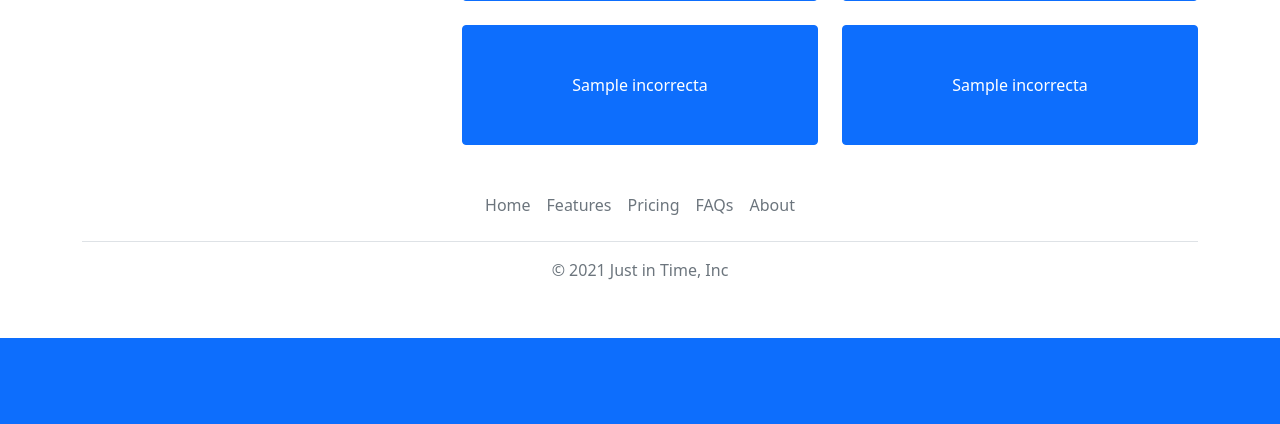
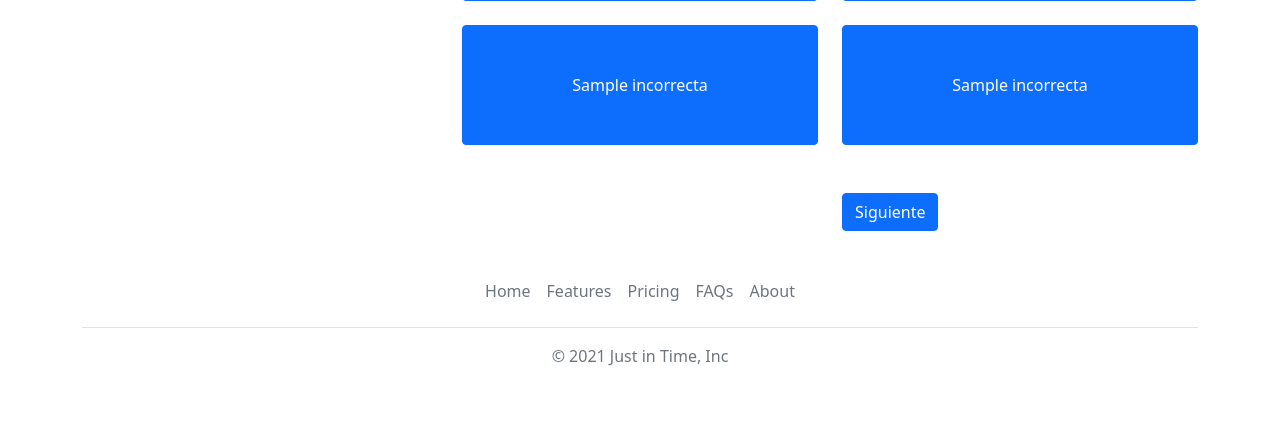
Before and after one commit to Biscaldi-Iv/TPI-Soporte, a Python web app: template mvc/templates/play/middQ.html in a window 1280 px wide. Shown: the part 765-1189 px from the top of the page. Before the commit the page ends 1103 px from the top, so only its background shows below. Run offline with Jinja, Linux system fonts and the light colour scheme; the template is opened without the code that fills it: most values are stand-ins (such as "Sample title", 1, 10 or a date in 2020).

Commit message:
middq-js done

```diff
--- a/Base_de_datos/connection.py
+++ b/Base_de_datos/connection.py
@@ -5,7 +5,7 @@ class DataBase:
     def __init__(self):
         self.connection = pymysql.connect(host='localhost',
                                           user='root',
-                                          password='4716650',
+                                          password='42330102',
                                           db='just_in_time')
 
         self.close()
--- a/mvc/templates/play/middQ.html
+++ b/mvc/templates/play/middQ.html
@@ -23,7 +23,7 @@
 {% block index %}
 <div class="container-fluid p-5 bg-primary text-white text-center" id="ctrPregunta">
   <h1>{{ pregunta+" ?"}}</h1>
-  <p>{{ _('Pregunta media') }}</p>
+  <p id="resultado">{{ _('Pregunta media') }}</p>
     <h2 id="countdown"></h2>
 </div>
 <div class="container mt-5">
@@ -42,42 +42,52 @@
         </div>
         <div class="col-sm-4">
             <div class="col">
-                <button id="opc1" class="btn btn-primary btn-block" type="button" style="width:100%; height:120px; font-size: 16px;">Opcion 1</button>
+                <button id="opc1" class="btn btn-primary btn-block" type="button" style="width:100%; height:120px; font-size: 16px;" onclick="verificar(this.innerHTML)">Opcion 1</button>
             </div>
             <br>
             <div class="col">
-                <button id="opc2" class="btn btn-primary btn-block" style="width:100%; height:120px; font-size: 16px;">Opcion 2</button>
+                <button id="opc2" class="btn btn-primary btn-block" style="width:100%; height:120px; font-size: 16px;" onclick="verificar(this.innerHTML)">Opcion 2</button>
             </div>
             <br>
             <div class="col">
-                <button id="opc5" class="btn btn-primary btn-block" style="width:100%; height:120px; font-size: 16px;">Opcion 5</button>
+                <button id="opc5" class="btn btn-primary btn-block" style="width:100%; height:120px; font-size: 16px;" onclick="verificar(this.innerHTML)">Opcion 5</button>
             </div>
             <br>
             <div class="col">
-                <button id="opc6" class="btn btn-primary btn-block" style="width:100%; height:120px; font-size: 16px;">Opcion 6</button>
+                <button id="opc6" class="btn btn-primary btn-block" style="width:100%; height:120px; font-size: 16px;" onclick="verificar(this.innerHTML)">Opcion 6</button>
             </div>
         </div>
         <div class="col-sm-4">
             <div class="col">
-                <button id="opc3" class="btn btn-primary btn-block" style="width:100%; height:120px; font-size: 16px;">Opcion 3</button>
+                <button id="opc3" class="btn btn-primary btn-block" style="width:100%; height:120px; font-size: 16px;" onclick="verificar(this.innerHTML)">Opcion 3</button>
             </div>
             <br>
             <div class="col">
-                <button id="opc4" class="btn btn-primary btn-block" style="width:100%; height:120px; font-size: 16px;">Opcion 4</button>
+                <button id="opc4" class="btn btn-primary btn-block" style="width:100%; height:120px; font-size: 16px;" onclick="verificar(this.innerHTML)">Opcion 4</button>
             </div>
             <br>
             <div class="col">
-                <button id="opc7" class="btn btn-primary btn-block" style="width:100%; height:120px; font-size: 16px;">Opcion 7</button>
+                <button id="opc7" class="btn btn-primary btn-block" style="width:100%; height:120px; font-size: 16px;" onclick="verificar(this.innerHTML)">Opcion 7</button>
             </div>
             <br>
             <div class="col">
-                <button id="opc8" class="btn btn-primary btn-block" style="width:100%; height:120px; font-size: 16px;">Opcion 8</button>
+                <button id="opc8" class="btn btn-primary btn-block" style="width:100%; height:120px; font-size: 16px;" onclick="verificar(this.innerHTML)">Opcion 8</button>
+            </div>
+            <br>
+            <br>
+            <div>
+              <form method="post">
+                <input id="formrespuesta" name="formrespuesta" value="false" style="display: none;">
+                <button id="siguiente" class="btn btn-primary btn-block" type="submit" formaction="{{url_for('justintime.questions')}}">Siguiente</button>
+              </form>
             </div>
     </div>
     </div>
 </div>
 
 <script>
+    var control=true; //mientras esta en true se puede responder-- en false se anulan todos los eventos
+    var responde=true;
     var elementos=["opc1","opc2","opc3","opc4","opc5","opc6","opc7","opc8"];
     elementos.sort(function(a, b){return 0.5 - Math.random()});
     document.getElementById(elementos[0]).innerHTML = '{{ correcta }}';
@@ -90,25 +100,33 @@
     document.getElementById(elementos[7]).innerHTML = '{{ incorrecta[6] }}';
 
     function verificar(respuesta){
+        if(control){
         document.getElementById(elementos[1]).style.backgroundColor="red";
         document.getElementById(elementos[2]).style.backgroundColor="red";
         document.getElementById(elementos[3]).style.backgroundColor="red";
         document.getElementById(elementos[4]).style.backgroundColor="red";
         document.getElementById(elementos[5]).style.backgroundColor="red";
         document.getElementById(elementos[6]).style.backgroundColor="red";
+        document.getElementById(elementos[7]).style.backgroundColor="red";
 
         if (respuesta=='{{ correcta }}')
         {
             document.getElementById(elementos[0]).style.backgroundColor="green";
             document.getElementById("resultado").innerHTML = "Respuesta Correcta!!!";
+            document.getElementById("formrespuesta").setAttribute('value',"true");
+            control=false;
 
         }
         else
         {
             document.getElementById(elementos[0]).style.backgroundColor="yellow";
             document.getElementById("resultado").innerHTML = "Respuesta Inorrecta!!!";
+            document.getElementById("siguiente").setAttribute('formaction',"{{url_for('justintime.home')}}");
+            control=false;
+            responde=false;
         }
         return;
+        }
 
 
     }
@@ -127,11 +145,24 @@
         document.getElementById("countdown").innerHTML = seconds + "s ";
 
         //frena si ya se llego a cero
-        if (seconds <= 0) {
+        if (seconds <= 0 || !control) {
             clearInterval(x);
             document.getElementById("countdown").innerHTML = "0s";
             document.getElementById("ctrPregunta").className="container-fluid p-5 text-white text-center";
-            document.getElementById("ctrPregunta").style.backgroundColor="red";
+            if(control){
+              document.getElementById(elementos[7]).onclick();
+              control=false;
+              responde=false;
+            }
+            if(responde){
+              document.getElementById("ctrPregunta").style.backgroundColor="green";
+            }
+            else{
+              document.getElementById("ctrPregunta").style.backgroundColor="red";
+            }
+
+            //document.getElementById("siguiente").style.display="inline";
+
             }
         }, 1000);
 </script>
```
Also changed, not shown: mvc/controllers/routes.py (+5 -3 lines), mvc/templates/play/hardQ.html (+10 -0 lines), mvc/templates/play/results.html (added).
